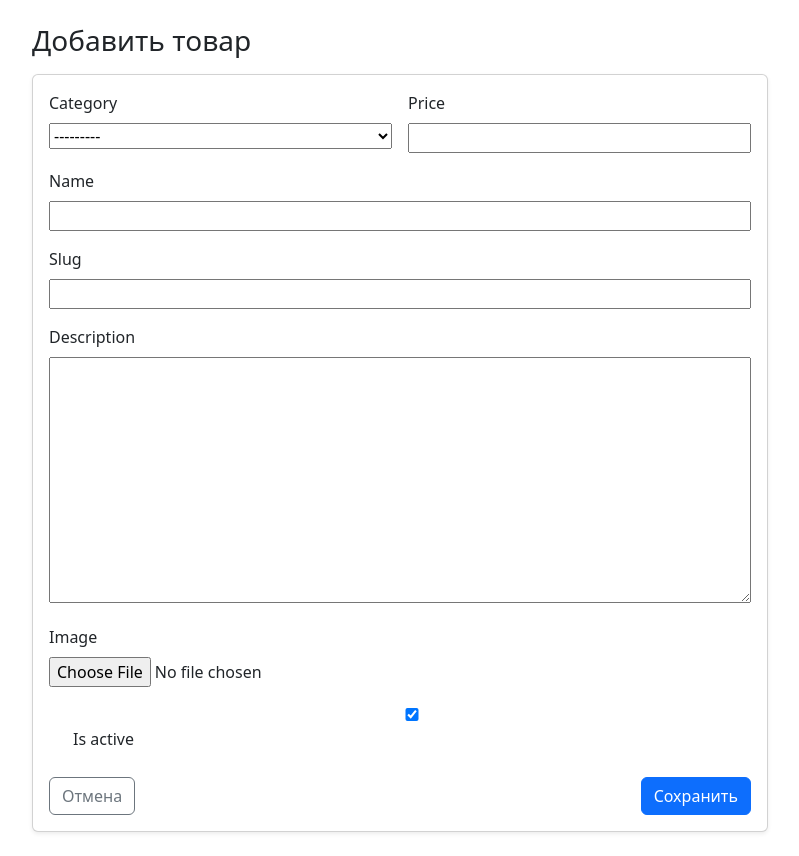
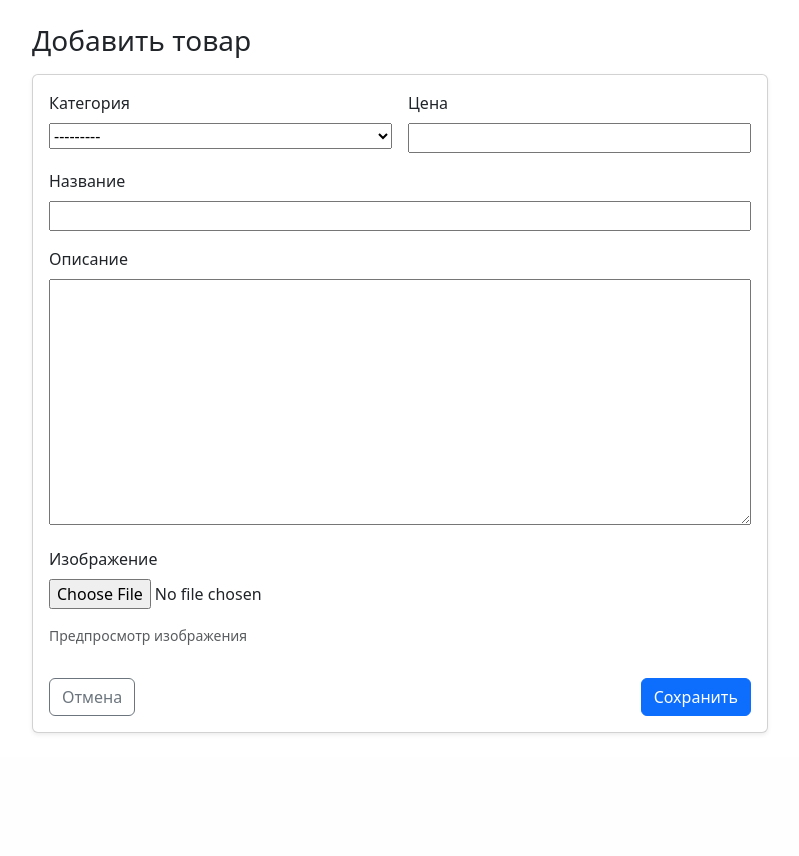
Before and after one commit to Polkeris/Project, a Django app: page /products/add/ in a window 1280 px wide. Shown: the part 56-912 px from the top of the page, without its empty margins (240-1039 px from the left). After the commit the page ends 790 px from the top, so only its background shows below. Run offline with Django 5.2, Linux system fonts and the light colour scheme; a user stored in the database is signed in; data that the repository does not hold is empty.

Commit message:
Добавил бэк энд

```diff
--- a/shop/cart.py
+++ b/shop/cart.py
@@ -61,7 +61,7 @@ def cart_clear(request: HttpRequest) -> None:
 def cart_lines(request: HttpRequest) -> list[CartLine]:
     cart = _get_session_cart(request)
     product_ids: list[int] = [int(k) for k in cart.keys()]
-    products = Product.objects.filter(id__in=product_ids, is_active=True)
+    products = Product.objects.filter(id__in=product_ids)
     product_map = {p.id: p for p in products}
 
     lines: list[CartLine] = []
--- a/shop/forms.py
+++ b/shop/forms.py
@@ -11,12 +11,12 @@ from shop.models import Product
 class CheckoutForm(forms.Form):
     first_name = forms.CharField(label="Имя", max_length=100)
     last_name = forms.CharField(label="Фамилия", max_length=100)
-    email = forms.EmailField(label="Email")
+    email = forms.EmailField(label="Эл. почта")
     address = forms.CharField(label="Адрес", widget=forms.Textarea(attrs={"rows": 3}))
 
 
 class SignUpForm(UserCreationForm):
-    email = forms.EmailField(label="Email", required=True)
+    email = forms.EmailField(label="Эл. почта", required=True)
 
     class Meta(UserCreationForm.Meta):
         model = User
@@ -29,11 +29,9 @@ class ProductForm(forms.ModelForm):
         fields = (
             "category",
             "name",
-            "slug",
             "description",
             "price",
             "image",
-            "is_active",
         )
 
 
--- a/shop/models.py
+++ b/shop/models.py
@@ -3,8 +3,8 @@ from django.db import models
 
 
 class Category(models.Model):
-    name = models.CharField(max_length=120)
-    slug = models.SlugField(max_length=140, unique=True)
+    name = models.CharField("Название", max_length=120)
+    slug = models.SlugField("Слаг (для URL)", max_length=140, unique=True)
 
     class Meta:
         verbose_name = "Категория"
@@ -22,19 +22,19 @@ class Product(models.Model):
         related_name="products",
         null=True,
         blank=True,
+        verbose_name="Автор",
     )
     category = models.ForeignKey(
         Category,
         on_delete=models.PROTECT,
         related_name="products",
+        verbose_name="Категория",
     )
-    name = models.CharField(max_length=200)
-    slug = models.SlugField(max_length=220, unique=True)
-    description = models.TextField(blank=True)
-    price = models.DecimalField(max_digits=10, decimal_places=2)
-    image = models.ImageField(upload_to="products/", blank=True)
-    is_active = models.BooleanField(default=True)
-    created_at = models.DateTimeField(auto_now_add=True)
+    name = models.CharField("Название", max_length=200)
+    description = models.TextField("Описание", blank=True)
+    price = models.DecimalField("Цена", max_digits=10, decimal_places=2)
+    image = models.ImageField("Изображение", upload_to="products/", blank=True)
+    created_at = models.DateTimeField("Создан", auto_now_add=True)
 
     class Meta:
         verbose_name = "Товар"
@@ -46,11 +46,11 @@ class Product(models.Model):
 
 
 class Order(models.Model):
-    first_name = models.CharField(max_length=100)
-    last_name = models.CharField(max_length=100)
-    email = models.EmailField()
-    address = models.TextField()
-    created_at = models.DateTimeField(auto_now_add=True)
+    first_name = models.CharField("Имя", max_length=100)
+    last_name = models.CharField("Фамилия", max_length=100)
+    email = models.EmailField("Эл. почта")
+    address = models.TextField("Адрес")
+    created_at = models.DateTimeField("Создан", auto_now_add=True)
 
     class Meta:
         verbose_name = "Заказ"
@@ -62,10 +62,14 @@ class Order(models.Model):
 
 
 class OrderItem(models.Model):
-    order = models.ForeignKey(Order, on_delete=models.CASCADE, related_name="items")
-    product = models.ForeignKey(Product, on_delete=models.PROTECT, related_name="+")
-    price = models.DecimalField(max_digits=10, decimal_places=2)
-    quantity = models.PositiveIntegerField(default=1)
+    order = models.ForeignKey(
+        Order, on_delete=models.CASCADE, related_name="items", verbose_name="Заказ"
+    )
+    product = models.ForeignKey(
+        Product, on_delete=models.PROTECT, related_name="+", verbose_name="Товар"
+    )
+    price = models.DecimalField("Цена", max_digits=10, decimal_places=2)
+    quantity = models.PositiveIntegerField("Количество", default=1)
 
     class Meta:
         verbose_name = "Позиция заказа"
--- a/shop/urls.py
+++ b/shop/urls.py
@@ -12,13 +12,13 @@ urlpatterns = [
     path("accounts/logout/", auth_views.LogoutView.as_view(), name="logout"),
 
     path("products/add/", views.ProductCreateView.as_view(), name="product_add"),
-    path("product/<slug:slug>/edit/", views.ProductUpdateView.as_view(), name="product_edit"),
+    path("product/<int:pk>/edit/", views.ProductUpdateView.as_view(), name="product_edit"),
     path(
-        "product/<slug:slug>/delete/",
+        "product/<int:pk>/delete/",
         views.ProductDeleteView.as_view(),
         name="product_delete",
     ),
-    path("product/<slug:slug>/", views.product_detail, name="product_detail"),
+    path("product/<int:product_id>/", views.product_detail, name="product_detail"),
     path("cart/", views.cart_detail, name="cart"),
     path("cart/add/<int:product_id>/", views.cart_add_view, name="cart_add"),
     path("cart/remove/<int:product_id>/", views.cart_remove_view, name="cart_remove"),
--- a/shop/views.py
+++ b/shop/views.py
@@ -18,9 +18,7 @@ from shop.models import Category, Order, OrderItem, Product
 @beartype
 def index(request: HttpRequest) -> HttpResponse:
     categories: QuerySet[Category] = Category.objects.all()
-    products: QuerySet[Product] = Product.objects.filter(is_active=True).select_related(
-        "category"
-    )
+    products: QuerySet[Product] = Product.objects.all().select_related("category")
 
     category_slug = request.GET.get("category")
     if category_slug:
@@ -36,11 +34,10 @@ def index(request: HttpRequest) -> HttpResponse:
 
 
 @beartype
-def product_detail(request: HttpRequest, slug: str) -> HttpResponse:
+def product_detail(request: HttpRequest, product_id: int) -> HttpResponse:
     product = get_object_or_404(
         Product.objects.select_related("category"),
-        slug=slug,
-        is_active=True,
+        id=product_id,
     )
     context = {"product": product, "cart_total": cart_total(request)}
     return render(request, "product_detail.html", context)
@@ -78,25 +75,21 @@ class ProductCreateView(LoginRequiredMixin, CreateView):
         return super().form_valid(form)
 
     def get_success_url(self) -> str:
-        return reverse("product_detail", kwargs={"slug": self.object.slug})
+        return reverse("product_detail", kwargs={"product_id": self.object.id})
 
 
 class ProductUpdateView(ProductOwnerMixin, UpdateView):
     model = Product
     form_class = ProductForm
     template_name = "product_form.html"
-    slug_field = "slug"
-    slug_url_kwarg = "slug"
 
     def get_success_url(self) -> str:
-        return reverse("product_detail", kwargs={"slug": self.object.slug})
+        return reverse("product_detail", kwargs={"product_id": self.object.id})
 
 
 class ProductDeleteView(ProductOwnerMixin, DeleteView):
     model = Product
     template_name = "product_confirm_delete.html"
-    slug_field = "slug"
-    slug_url_kwarg = "slug"
 
     def get_success_url(self) -> str:
         return reverse("index")
@@ -110,7 +103,7 @@ def cart_detail(request: HttpRequest) -> HttpResponse:
 
 @beartype
 def cart_add_view(request: HttpRequest, product_id: int) -> HttpResponse:
-    product = get_object_or_404(Product, id=product_id, is_active=True)
+    product = get_object_or_404(Product, id=product_id)
     quantity = as_int(request.POST.get("quantity", "1"), default=1)
     if quantity <= 0:
         quantity = 1
--- a/static/styles.css
+++ b/static/styles.css
@@ -16,3 +16,13 @@ textarea,
 select {
   width: 100%;
 }
+
+.img-preview {
+  display: block;
+  max-width: 100%;
+  max-height: 280px;
+  object-fit: contain;
+  border-radius: 12px;
+  border: 1px solid rgba(0, 0, 0, 0.12);
+  background: rgba(0, 0, 0, 0.02);
+}
--- a/templates/index.html
+++ b/templates/index.html
@@ -48,7 +48,7 @@
                 <div class="mt-auto">
                   <div class="fw-bold mb-2">{{ p.price }} ₽</div>
                   <div class="d-flex gap-2">
-                    <a class="btn btn-outline-primary w-100" href="{% url 'product_detail' p.slug %}">
+                    <a class="btn btn-outline-primary w-100" href="{% url 'product_detail' p.id %}">
                       Подробнее
                     </a>
                     <form method="post" action="{% url 'cart_add' p.id %}">
--- a/templates/product_confirm_delete.html
+++ b/templates/product_confirm_delete.html
@@ -11,7 +11,7 @@
           <form method="post">
             {% csrf_token %}
             <div class="d-flex justify-content-between">
-              <a class="btn btn-outline-secondary" href="{% url 'product_detail' object.slug %}">Отмена</a>
+              <a class="btn btn-outline-secondary" href="{% url 'product_detail' object.id %}">Отмена</a>
               <button class="btn btn-danger" type="submit">Удалить</button>
             </div>
           </form>
--- a/templates/product_detail.html
+++ b/templates/product_detail.html
@@ -27,8 +27,8 @@
 
       {% if user.is_authenticated and product.author_id == user.id %}
         <div class="d-flex gap-2 mb-3">
-          <a class="btn btn-outline-primary" href="{% url 'product_edit' product.slug %}">Редактировать</a>
-          <a class="btn btn-outline-danger" href="{% url 'product_delete' product.slug %}">Удалить</a>
+          <a class="btn btn-outline-primary" href="{% url 'product_edit' product.id %}">Редактировать</a>
+          <a class="btn btn-outline-danger" href="{% url 'product_delete' product.id %}">Удалить</a>
         </div>
       {% endif %}
 
--- a/templates/product_form.html
+++ b/templates/product_form.html
@@ -39,13 +39,6 @@
                 {% endif %}
               </div>
               <div class="col-12">
-                <label class="form-label">{{ form.slug.label }}</label>
-                {{ form.slug }}
-                {% if form.slug.errors %}
-                  <div class="invalid-feedback d-block">{{ form.slug.errors }}</div>
-                {% endif %}
-              </div>
-              <div class="col-12">
                 <label class="form-label">{{ form.description.label }}</label>
                 {{ form.description }}
                 {% if form.description.errors %}
@@ -58,15 +51,25 @@
                 {% if form.image.errors %}
                   <div class="invalid-feedback d-block">{{ form.image.errors }}</div>
                 {% endif %}
-              </div>
-              <div class="col-12">
-                <div class="form-check">
-                  {{ form.is_active }}
-                  <label class="form-check-label">{{ form.is_active.label }}</label>
+
+                <div class="mt-3">
+                  <div class="text-muted small mb-2">Предпросмотр изображения</div>
+                  {% if object and object.image %}
+                    <img
+                      id="image-preview"
+                      class="img-preview"
+                      src="{{ object.image.url }}"
+                      alt="Текущее изображение товара"
+                    />
+                  {% else %}
+                    <img
+                      id="image-preview"
+                      class="img-preview d-none"
+                      src=""
+                      alt="Предпросмотр выбранного изображения"
+                    />
+                  {% endif %}
                 </div>
-                {% if form.is_active.errors %}
-                  <div class="invalid-feedback d-block">{{ form.is_active.errors }}</div>
-                {% endif %}
               </div>
             </div>
 
@@ -75,6 +78,25 @@
               <button class="btn btn-primary" type="submit">Сохранить</button>
             </div>
           </form>
+
+          <script>
+            (function () {
+              const input = document.querySelector('input[type="file"][name="image"]');
+              const preview = document.getElementById("image-preview");
+              if (!input || !preview) return;
+
+              let objectUrl = null;
+              input.addEventListener("change", function () {
+                const file = input.files && input.files[0];
+                if (!file) return;
+
+                if (objectUrl) URL.revokeObjectURL(objectUrl);
+                objectUrl = URL.createObjectURL(file);
+                preview.src = objectUrl;
+                preview.classList.remove("d-none");
+              });
+            })();
+          </script>
         </div>
       </div>
     </div>
```
Also changed, not shown: shop/admin.py (+3 -4 lines), db.sqlite3, media/products/Снимок_экрана_2026-04-13_195313.png (added), media/products/велик.jpg (added), media/products/худи.webp (added), shop/migrations/0003_remove_product_is_active_remove_product_slug.py (added).
